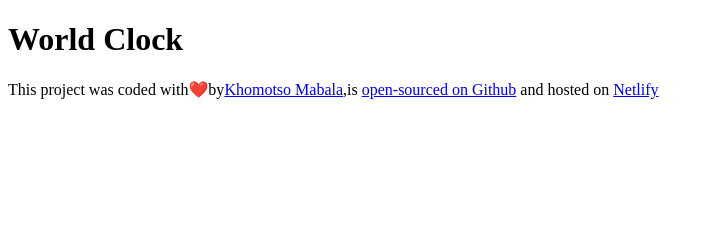
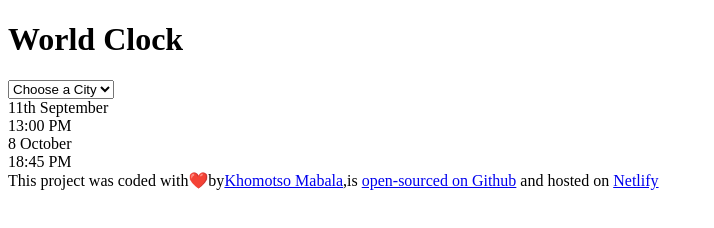
Before and after one commit to Domer078/World_Clock, a plain HTML site: page index.html in a window 1280 px wide. Shown: the whole page, without its empty margins (0-714 px from the left). Drawn offline with Linux system fonts and the light colour scheme.

Commit message:
Added the basic HTML

```diff
--- a/index.html
+++ b/index.html
@@ -6,7 +6,25 @@
     <title>World Clock</title>
   </head>
   <body>
-    <h1>World Clock</h1>
+    <div class="container">
+      <div><h1>World Clock</h1></div>
+
+      <select>
+        <option value="">Choose a City</option>
+        <option value="">Paris</option>
+        <option value="">Tokyo</option>
+        <option value="">London</option>
+      </select>
+
+      <div id="city">
+        <div id="date">11th September</div>
+        <div id="time">13:00 PM</div>
+      </div>
+      <div id="city">
+        <div id="date">8 October</div>
+        <div id="time">18:45 PM</div>
+      </div>
+
       <footer>
         This project was coded with❤️by<a href="https://github.com/Domer078"
           >Khomotso Mabala</a
@@ -17,5 +35,6 @@
         and hosted on
         <a href="https://worldclockhub.netlify.app/">Netlify</a>
       </footer>
+    </div>
   </body>
 </html>
```
Lines whose indentation alone changed are shown as unchanged.
